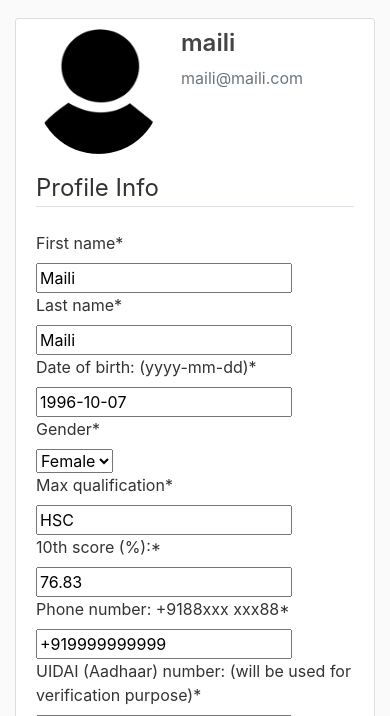
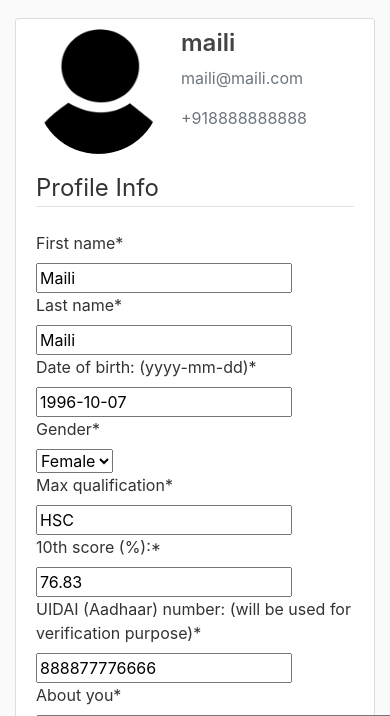
Before and after one commit to cshashir/withoutreadme, a Django app: page /profile-associate/ in a window 390 px wide; the page is wider, and only the part inside the window is pictured. Shown: the part 62-778 px from the top of that part. Run offline with Django 3.2, Linux system fonts and the light colour scheme; a user stored in the database is signed in; data comes from the database, SQL or seed files in the repository; some libraries are stand-ins or nearby versions.

Commit message:
phone at registration

```diff
--- a/users/forms.py
+++ b/users/forms.py
@@ -1,6 +1,7 @@
 from django import forms
 from django.contrib.auth.forms import UserCreationForm
 from .models import *
+from phonenumber_field.formfields import PhoneNumberField
 from blog.models import ContactUs
 
 
@@ -11,10 +12,11 @@ class UserLoginForm(forms.Form):
 
 class FellowRegisterForm(UserCreationForm):
     email = forms.EmailField()
+    phone = PhoneNumberField(label="Phone number: +9188xxx xxx88")
 
     class Meta:
         model = User
-        fields = ['username', 'email', 'password1', 'password2']
+        fields = ['username', 'email','phone', 'password1', 'password2']
 
 
 class FellowUpdateForm(forms.ModelForm):
@@ -22,7 +24,7 @@ class FellowUpdateForm(forms.ModelForm):
 
     class Meta:
         model = ProfileFellow
-        fields = ['first_name', 'last_name','company_name', 'estd', 'company_profile', 'city', 'address', 'phone']
+        fields = ['first_name', 'last_name','company_name', 'estd', 'company_profile', 'city', 'address']
 
 
 class FellowPicUpdateForm(forms.ModelForm):
@@ -33,10 +35,11 @@ class FellowPicUpdateForm(forms.ModelForm):
 
 class AssociateRegisterForm(UserCreationForm):
     email = forms.EmailField()
+    phone = PhoneNumberField(label="Phone number: +9188xxx xxx88")
 
     class Meta:
         model = User
-        fields = ['username','email', 'password1', 'password2']
+        fields = ['username', 'email','phone', 'password1', 'password2']
 
 
 class AssociateUpdateForm(forms.ModelForm):
@@ -44,7 +47,7 @@ class AssociateUpdateForm(forms.ModelForm):
 
     class Meta:
         model = ProfileAssociate
-        fields = ['first_name', 'last_name','date_of_birth', 'gender', 'max_qualification','ssc_score', 'phone', 'aadhaar', 'associate_bio', 'work_ex']
+        fields = ['first_name', 'last_name','date_of_birth', 'gender', 'max_qualification','ssc_score', 'aadhaar', 'associate_bio', 'work_ex']
 
 
 class AssociatePicUpdateForm(forms.ModelForm):
--- a/users/models.py
+++ b/users/models.py
@@ -18,6 +18,7 @@ from django.conf import settings
 class User(AbstractUser):
     username = models.CharField(unique=True,max_length=30)
     email = models.EmailField(unique=True,max_length=75)
+    phone = PhoneNumberField( "Phone number: +9188xxx xxx88", unique=True,null=False, blank=False, default = '8888888888')
     is_fellow = models.BooleanField(default=False)
     is_associate = models.BooleanField(default=False)
 
@@ -28,7 +29,7 @@ class ProfileFellow(models.Model):
     first_name = models.CharField(default='', max_length=15)
     last_name = models.CharField(default='', max_length=15)
     company_profile = models.TextField(default='')
-    phone = PhoneNumberField( "Phone number: +9188xxx xxx88", unique=False,null=False, blank=False)
+    # phone = PhoneNumberField( "Phone number: +9188xxx xxx88", unique=False,null=False, blank=False)
     image = models.ImageField(default='default_fellow.png', upload_to='profile_pics_fellow')
     estd = models.PositiveIntegerField("Establishment year", default='1998', blank=False, validators=[MaxValueValidator(9999)])
     is_fellow = models.BooleanField(default=True)
@@ -63,7 +64,7 @@ class ProfileAssociate(models.Model):
     first_name = models.CharField(default='', max_length=15)
     last_name = models.CharField(default='', max_length=15)
     gender = models.CharField(choices=Gender, max_length=6, default='Select')
-    phone = PhoneNumberField( "Phone number: +9188xxx xxx88", unique=False,null=False, blank=False)
+    # phone = PhoneNumberField( "Phone number: +9188xxx xxx88", unique=False,null=False, blank=False)
     aadhaar = models.PositiveIntegerField("UIDAI (Aadhaar) number: (will be used for verification purpose)", default='9', blank=False, validators=[MaxValueValidator(999999999999)])
     date_of_birth = models.DateField("Date of birth: (yyyy-mm-dd)", auto_now_add=False, auto_now=False, blank=False,default=timezone.now)
     image = models.ImageField(default='default_associate.png', upload_to='profile_pics_associate')
--- a/users/templates/users/profile_associate.html
+++ b/users/templates/users/profile_associate.html
@@ -15,6 +15,7 @@
     <div class="media-body">
       <h4  style="font-size: 1.5rem; font-weight: 600">{{ user.username }}</h4>
       <p class="text-secondary">{{ user.email }}</p>
+      <p class="text-secondary">{{ user.phone }}</p>
     </div>
   </div>
   <form method= "POST" enctype='multipart/form-data'>
--- a/users/templates/users/profile_fellow.html
+++ b/users/templates/users/profile_fellow.html
@@ -14,7 +14,8 @@
 	    <img class="rounded-circle account-img" src="{{ user.profilefellow.image.url }}">
 	    <div class="media-body">
 	      <h4 style="font-size: 1.5rem; font-weight: 600">{{ user.profilefellow.fellow }}</h4>
-	      <p class="text-secondary">{{ user.email }}</p>
+	      <p class="text-secondary mb-0">{{ user.email }}</p>
+          <p class="text-secondary mb-1">{{ user.phone }}</p>
           <a class= "btn btn-secondary btn-sm mt-1 mb-1" href="{% url 'recruitment_history' %}">Recruitment History</a>
 	    </div>
 	</div>
```
Also changed, not shown: db.sqlite3, users/migrations/0054_auto_20210806_1509.py (added), users/migrations/0055_auto_20210806_1522.py (added), users/migrations/0056_auto_20210806_1546.py (added), users/migrations/0057_auto_20210806_1553.py (added).
